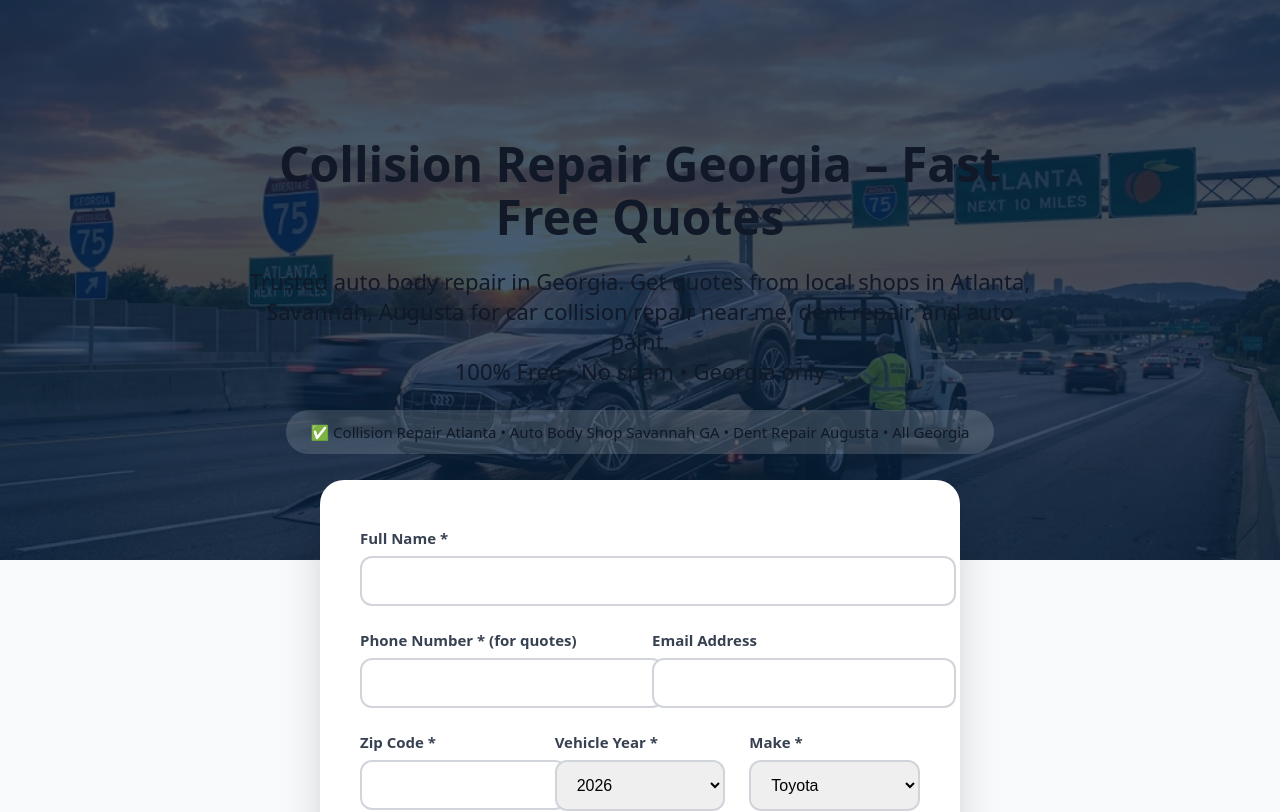
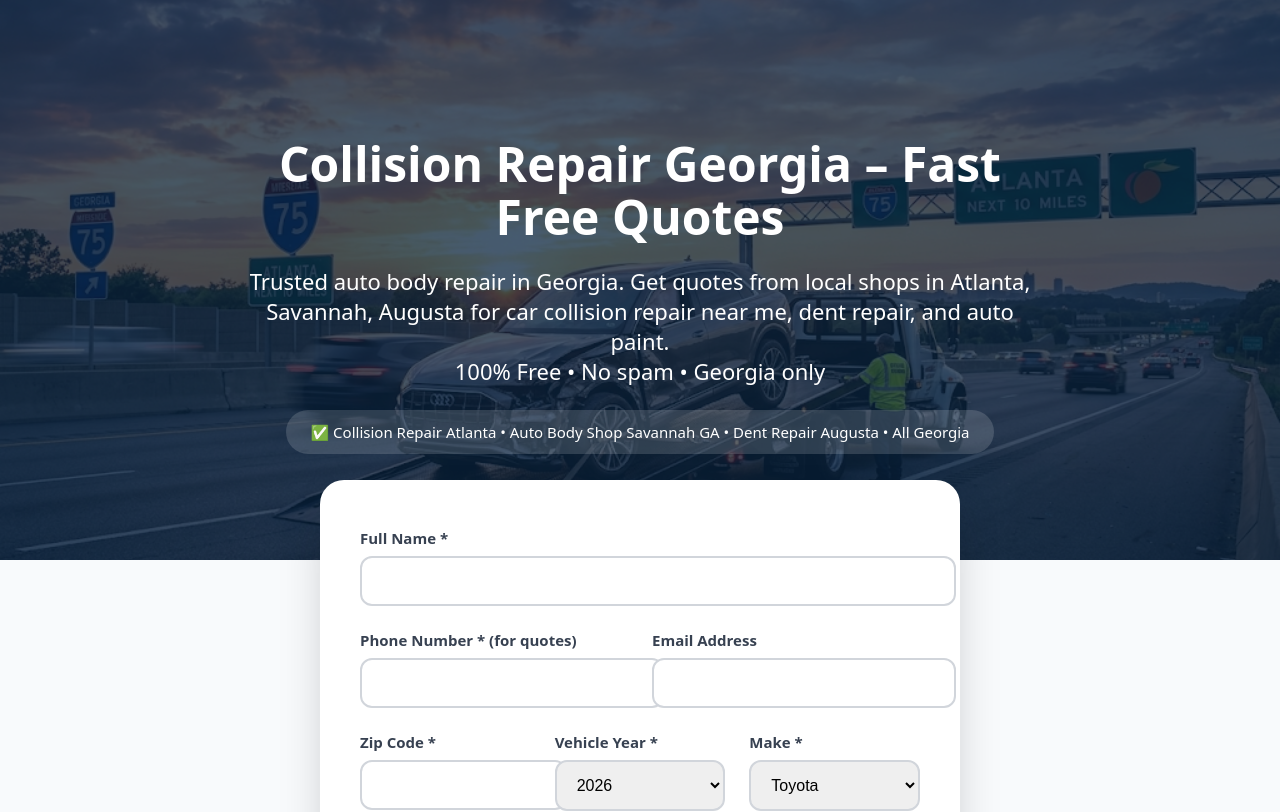
Before and after one commit to buildveloper/georgia-collision-repair, a Next.js app: page / in a window 1280 px wide. Shown: the top 812 px of the page. Built offline with nearby package versions, Linux system fonts and the light colour scheme.

Commit message:
add colors

```diff
--- a/app/page.tsx
+++ b/app/page.tsx
@@ -40,13 +40,13 @@ export default function Home() {
         <div className="hero-overlay" />
         <div className="hero-content">
          {/* <img src="/logo.png" loading="lazy" alt="Georgia Collision Repair logo – Collision repair Georgia and auto body shop Atlanta GA" className="logo" /> */}
-          <h1 style={{ fontSize: "48px", lineHeight: "1.1", marginBottom: "16px", fontWeight: "800" }}>
+          <h1 style={{ color: "#ffffff", fontSize: "48px", lineHeight: "1.1", marginBottom: "16px", fontWeight: "800" }}>
             Collision Repair Georgia – Fast Free Quotes
           </h1>
-          <p style={{ fontSize: "22px", marginBottom: "24px" }}>
+          <p style={{ color: "#ffffff", fontSize: "22px", marginBottom: "24px" }}>
             Trusted auto body repair in Georgia. Get quotes from local shops in Atlanta, Savannah, Augusta for car collision repair near me, dent repair, and auto paint.<br />100% Free • No spam • Georgia only
           </p>
-          <div style={{ display: "inline-flex", alignItems: "center", gap: "8px", background: "rgba(255,255,255,0.15)", padding: "12px 24px", borderRadius: "9999px", fontSize: "15px" }}>
+          <div style={{ color: "#ffffff", display: "inline-flex", alignItems: "center", gap: "8px", background: "rgba(255,255,255,0.15)", padding: "12px 24px", borderRadius: "9999px", fontSize: "15px" }}>
             ✅ Collision Repair Atlanta • Auto Body Shop Savannah GA • Dent Repair Augusta • All Georgia
           </div>
         </div>
```
